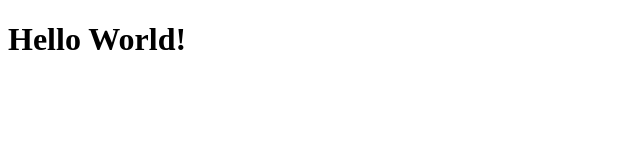
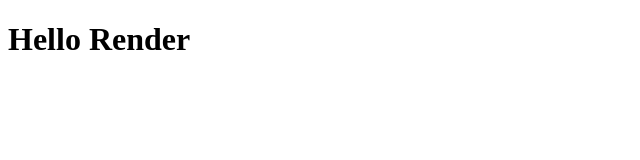
Before and after one commit to ChandraLaxmi987/hello-web-page, a plain HTML site: page index.html in a window 1280 px wide. Shown: the full height of the page, 0-640 px from the left. Drawn offline with Linux system fonts and the light colour scheme.

```diff
--- a/index.html
+++ b/index.html
@@ -6,6 +6,6 @@
     <title>Hello World</title>
 </head>
 <body>
-    <h1>Hello World!</h1>
+    <h1>Hello Render</h1>
 </body>
 </html>
```
